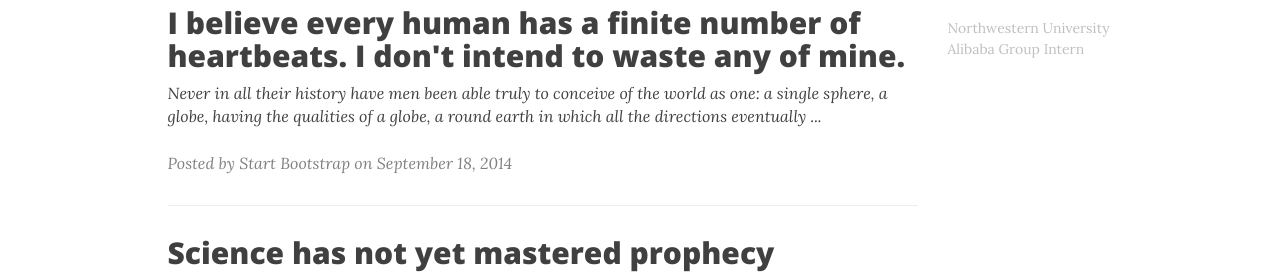
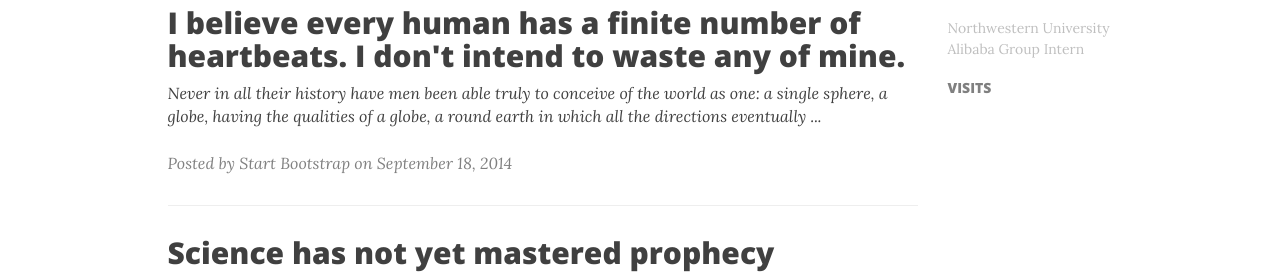
Before and after one commit to YaminLi/YaminLi.github.io, a Jekyll site: the page built from index.html, in a window 1280 px wide. Shown: the part 979-1253 px from the top of the page. Built offline with Jekyll 4.4.1, drawn with Linux system fonts in a browser that asks for light colours; nearby versions of some CDN libraries; a script that is not in the unit is left out; the list of posts is cut into pages by our own code.

Commit message:
add resolvermaps

```diff
--- a/_layouts/page.html
+++ b/_layouts/page.html
@@ -77,6 +77,13 @@
                 {% endif %}
             </div>
       </section>
+
+      <section>
+          <h5>
+            VISITS
+          </h5>
+          <script type="text/javascript" src="//rf.revolvermaps.com/0/0/6.js?i=52do0fxpgis&amp;m=7&amp;s=320&amp;c=e63100&amp;cr1=ffffff&amp;f=arial&amp;l=0&amp;bv=90&amp;lx=-420&amp;ly=420&amp;hi=20&amp;he=7&amp;hc=a8ddff&amp;rs=80" async="async"></script>
+      </section>
     </div>
     {% endif %}
 	</div>
```
Also changed, not shown: 5 other files.
